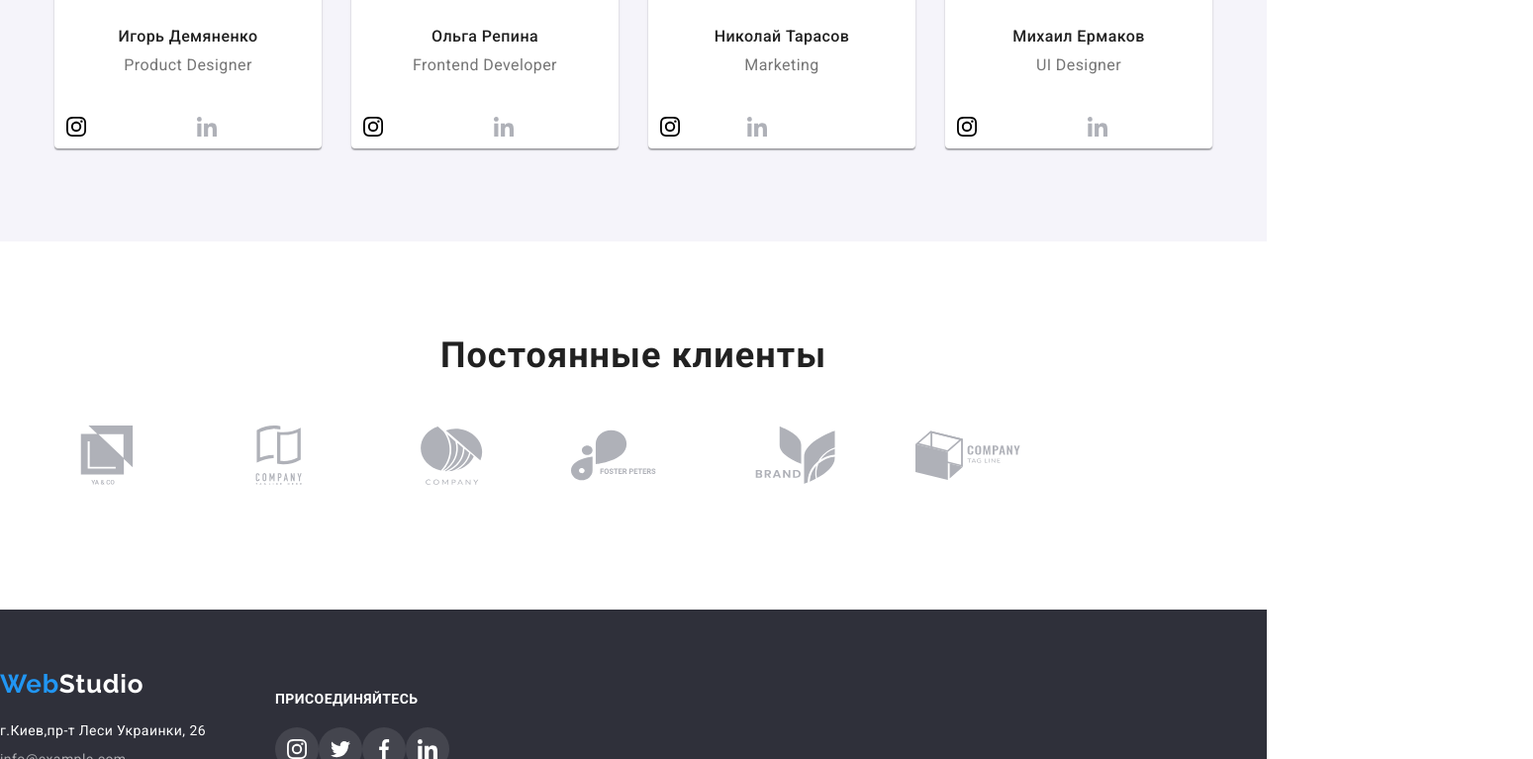
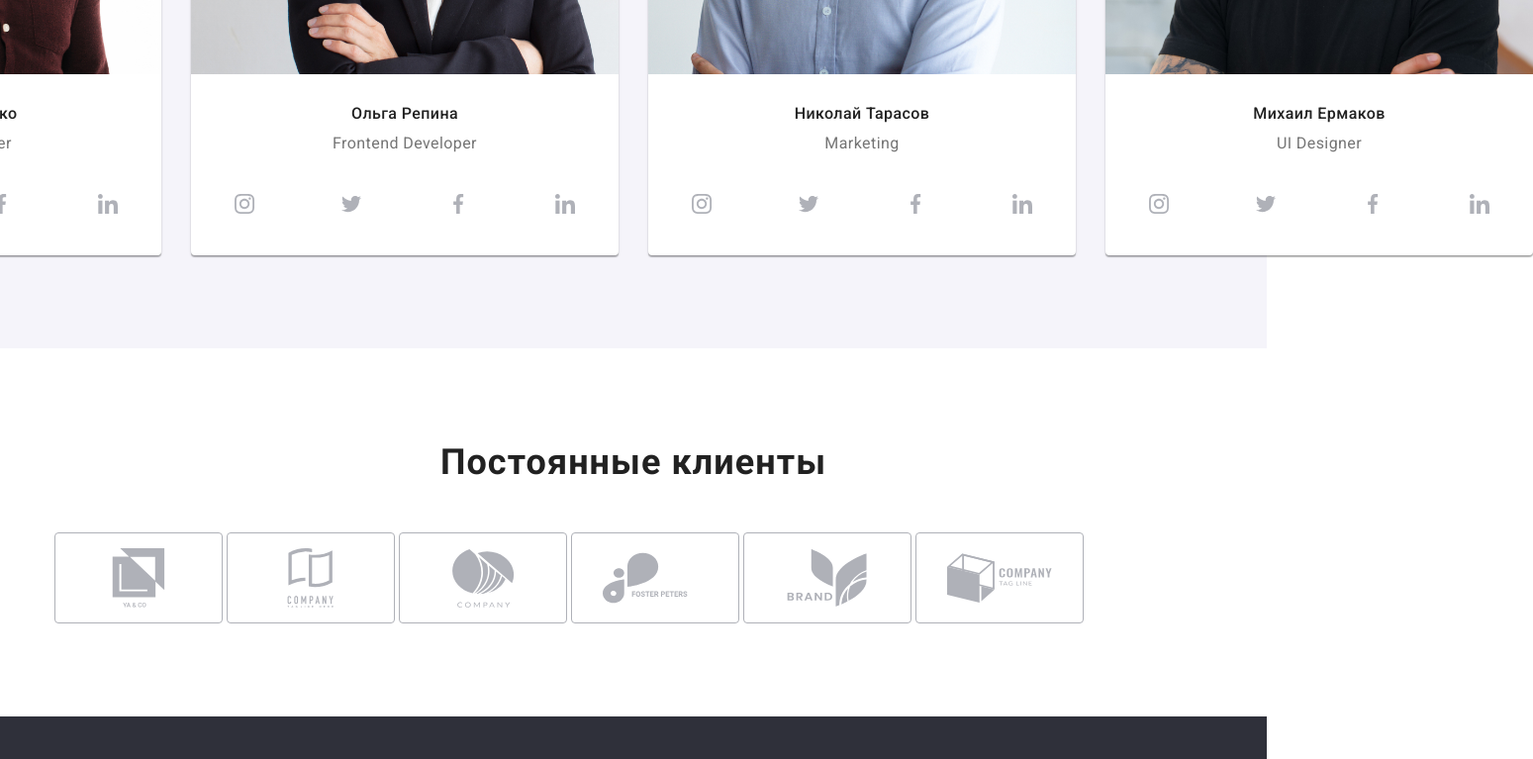
Before and after one commit to LenaCScheper/goit-markup-hw-04, a plain HTML site: page index.html in a window 1280 px wide. Shown: the part 2033-2800 px from the top of the page at 99% size, 1549 px wide, since content can reach past the window. Drawn offline with nearby package versions, Linux system fonts and the light colour scheme.

Commit message:
добавила бордер

```diff
--- a/css/style.css
+++ b/css/style.css
@@ -237,26 +237,21 @@ color: var(--accent-color);
 
  }
  .features{
-
     display: flex;
-
  }
  .features-item:not(:first-child){
-
      margin-left: 30px;
  }
- .features-item:before{
-     display: block;
-     content: "";
+ .icon-box{
+     display: flex;
      height: 120px;
      background-size:contain;
-     background-repeat:no-reapet;
-     background-position:center;
      background-color:#F5F4FA;
      margin-bottom: 30px;
-     background-image: linear-gradient( to right, rgba(47, 48, 58, 0,4,rgba(47, 48, 58, 0,4)))
-     url(./img/svg/sprite.svg#icon-envelope ) ;
-
+     justify-content: center;
+     align-content: center;
+     padding-top: 25px;
+     padding-bottom: 25px;
  }
 
  .features-title{
@@ -266,6 +261,7 @@ color: var(--accent-color);
      font-weight: 700;
      line-height: 1.14;
  }
+
 .features-description {
 
     color: var(--primary-text-color);
@@ -316,20 +312,27 @@ color: var(--accent-color);
     margin-top: 10px;
 }
 .network{
-    display: flex;
-
+  display: flex;
+}
+.network-item{
+    display: inline-block;
 }
 .network-list{
-    display:inline-flex;
+    display: inline-flex;
     align-items: center;
     justify-content: center;
-    text-align: center;
     width: 44px;
     height: 44px;
    border-radius: 50%;
-   padding: 10px;
-   background-color: var(--primary-bg-color);
-
+   text-align: center;
+   margin-bottom: 30px;
+   margin-right: 22px;
+}
+.network-list:first-child{
+    margin-left: 32px;
+}
+.network-list:last-child{
+    margin-right: 32px;
 }
 .connect-network-list{
     display:inline-flex;
@@ -344,14 +347,13 @@ color: var(--accent-color);
 }
  .icon-instagram, .icon-twitter, .icon-facebook, .icon-linkedin{
 
-    fill: #AFB1B8;
+    fill: currentColor
 }
 .network-list:hover{
-
     background-color: var(--accent-color);
    fill: var(--primary-bg-color);
 }
-.icon-instagram, .icon-twitter, .icon-facebook, .icon-linkedin:hover{
+.icon-instagram:hover, .icon-twitter:hover, .icon-facebook:hover, .icon-linkedin:hover{
     fill: var(--primary-bg-color)
 }
 .clients{
@@ -364,28 +366,29 @@ color: var(--accent-color);
     margin-bottom: 50px;
 }
 .clients-list{
-
    display: inline-flex;
 }
 .clients-example{
-    margin-right: 30px;
-    border: solid 1 px #AFB1B8;
+    display: flex;
+    border:1px solid  #AFB1B8;
     border-radius: 4px;
-    box-sizing: border-box;
     justify-content: center;
     width: 170px;
     height: 92px;
     align-items: center;
-    padding: 0;
+    margin-right: 30px;
+
+}
+.clients-icon{
+    fill: #AFB1B8;
+    justify-content: center;
+    align-content: center;
+}
+.clients-icon:hover{
+    fill: var(--accent-color);
 }
 
-.clients-icon{
-
-    fill: #AFB1B8;
-
-}
-.clients-example:hover .clients-icon{
-    border-color: var(--accent-color);
+.clients-example:hover{
     fill: var(--accent-color);
 }
 .clients-example:last-child{
@@ -462,7 +465,7 @@ margin-bottom: 9px;
     fill: var(--primary-bg-color);
 }
 .connect-network-list{
-    display:inline-flex;
+    display:flex;
     justify-content: center;
     align-items: center;
     border-radius: 50%;
--- a/index.html
+++ b/index.html
@@ -35,7 +35,7 @@ rel="stylesheet"
 
                  <li class="contact-nav-item">
                      <a class="contact-nav-title"href="tel:+380961111111" >
-                    <svg class="icon-vector" width="16" height="12">
+                    <svg class="icon-vector" width="10" height="16">
                         <use href="./img/svg/sprite.svg#icon-Vector"></use>>
                     </svg>
                         +38 (096) 111-11-11</a></li>
@@ -57,28 +57,42 @@ rel="stylesheet"
         <section class="section">
          <div class="container">
         <h2 class="visually-hidden">Особенности</h2>
-        <div class="icon-box">
-            <svg class="icon-antenna-1" width="70" height="70">
 
-            </svg>
-        </div>
 
             <ul class="features">
-
                 <li  class="features-item">
+                    <div class="icon-box">
+                        <svg class="icon-antenna" width="70" height="70">
+                        <use href="./img/svg/symbol-defs.svg#icon-antenna-1"></use>
+                        </svg>
+                    </div>
                     <h3 class="features-title" >ВНИМАНИЕ К ДЕТАЛЯМ</h3>
                     <p class="features-description">Идейные соображения, а также начало повседневной работы по формированию позиции</p>
                 </li >
-
                 <li class="features-item">
+                    <div class="icon-box">
+                        <svg class="icon-diagram-1" width="70" height="70">
+                        <use href="./img/svg/symbol-defs.svg#icon-diagram-1"></use>
+                        </svg>
+                    </div>
                     <h3 class="features-title">ПУНКТУАЛЬНОСТЬ</h3>
                     <p class="features-description">Задача организации, в особенности же рамки и место обучения кадров влечет за собой</p>
                 </li>
                 <li  class="features-item">
+                    <div class="icon-box">
+                        <svg class="icon-clock" width="70" height="70">
+                        <use href="./img/svg/symbol-defs.svg#icon-clock-1"></use>
+                        </svg>
+                    </div>
                     <h3 class="features-title">ПЛАНИРОВАНИЕ</h3>
                     <p class="features-description">Равным образом консультация с широким активом в значительной степени обуславливает</p>
                 </li>
                 <li  class="features-item">
+                    <div class="icon-box">
+                        <svg class="icon-astronaut" width="70" height="70">
+                        <use href="./img/svg/symbol-defs.svg#icon-astronaut-1"></use>
+                        </svg>
+                    </div>
                     <h3 class="features-title">СОВРЕМЕННЫЕ ТЕХНОЛОГИИ</h3>
                     <p class="features-description">Значимость этих проблем настолько очевидна, что реализация плановых заданий</p>
                 </li>
@@ -107,31 +121,31 @@ rel="stylesheet"
                     <div class="comands-info"> <h3 class="comands-title-workers"> Игорь Демяненко</h3>
                      <p class="comands-title-proffesion">Product Designer</p></div>
                 <ul class="network">
-                    <li>
-                        <a href="" class="network-list">
+                    <li class="network-item">
+                        <a class="network-list" href="" >
                             <svg class="icon-instargam" width="20" height="20">
-                                <use href="./img/svg/sprite.svg#icon-instagram-2"></use>
+                                <use href="./img/svg/symbol-defs.svg#icon-instagram-2"></use>
                             </svg>
                         </a>
                     </li>
-                    <li>
-                        <a href="" class="network-list">
+                    <li class="network-item">
+                        <a class="network-list" href="">
                             <svg class="icon-twitter" width="20" height="20">
-                                <use href="./img/svg/sprite.svg#icon-twitter-1 "></use>
+                                <use href="./img/svg/symbol-defs.svg#icon-twitter-1 "></use>
                             </svg>
                         </a>
                     </li>
-                    <li>
-                        <a href="" class="network-list">
+                    <li class="network-item">
+                        <a class="network-list"href="">
                             <svg class="icon-facebook" width="20" height="20">
-                                <use href="./img/svg/sprite.svg#icon-facebook-1 "></use>
+                                <use href="./img/svg/symbol-defs.svg#icon-facebook-1 "></use>
                             </svg>
                         </a>
                     </li>
-                    <li>
-                        <a href="" class="network-list">
+                    <li class="network-item">
+                        <a class="network-list" href="">
                             <svg class="icon-linkedin" width="20" height="20">
-                                <use href="./img/svg/sprite.svg#icon-linkedin-1 "></use>
+                                <use href="./img/svg/symbol-defs.svg#icon-linkedin-1 "></use>
                             </svg>
                         </a>
                     </li>
@@ -142,31 +156,31 @@ rel="stylesheet"
                     <div class="comands-info"><h3 class="comands-title-workers">Ольга Репина</h3>
                       <p class="comands-title-proffesion">Frontend Developer</p></div>
                       <ul class="network">
-                        <li>
+                        <li class="network-item">
                             <a href="" class="network-list">
                                 <svg class="icon-instargam" width="20" height="20">
-                                    <use href="./img/svg/sprite.svg#icon-instagram-2"></use>
+                                    <use href="./img/svg/symbol-defs.svg#icon-instagram-2"></use>
                                 </svg>
                             </a>
                         </li>
-                        <li>
+                        <li class="network-item">
                             <a href="" class="network-list">
                                 <svg class="icon-twitter" width="20" height="20">
-                                    <use href="./img/svg/sprite.svg#icon-twitter-1 "></use>
+                                    <use href="./img/svg/symbol-defs.svg#icon-twitter-1 "></use>
                                 </svg>
                             </a>
                         </li>
-                        <li>
+                        <li class="network-item">
                             <a href="" class="network-list">
                                 <svg class="icon-facebook" width="20" height="20">
-                                    <use href="./img/svg/sprite.svg#icon-facebook-1 "></use>
+                                    <use href="./img/svg/symbol-defs.svg#icon-facebook-1 "></use>
                                 </svg>
                             </a>
                         </li>
-                        <li>
+                        <li class="network-item">
                             <a href="" class="network-list">
                                 <svg class="icon-linkedin" width="20" height="20">
-                                    <use href="./img/svg/sprite.svg#icon-linkedin-1 "></use>
+                                    <use href="./img/svg/symbol-defs.svg#icon-linkedin-1 "></use>
                                 </svg>
                             </a>
                         </li>
@@ -177,72 +191,71 @@ rel="stylesheet"
                     <div class="comands-info"><h3 class="comands-title-workers">Николай Тарасов</h3>
                     <p class="comands-title-proffesion">Marketing</p></div>
                     <ul class="network">
-                        <li>
+                        <li class="network-item">
                             <a href="" class="network-list">
                                 <svg class="icon-instargam" width="20" height="20">
-                                    <use href="./img/svg/sprite.svg#icon-instagram-2"></use>
+                                    <use href="./img/svg/symbol-defs.svg#icon-instagram-2"></use>
                                 </svg>
                             </a>
                         </li>
-                        <li>
+                        <li class="network-item">
                             <a href="" class="network-list">
-                                <svg class="icon-facebook" width="20" height="20">
-                                    <use href="./img/svg/sprite.svg#icon-facebook-1 "></use>
+                                <svg class="icon-twitter" width="20" height="20">
+                                    <use href="./img/svg/symbol-defs.svg#icon-twitter-1 "></use>
                                 </svg>
                             </a>
                         </li>
-                        <li>
+                        <li class="network-item">
                             <a href="" class="network-list">
-                                <svg class="icon-linkedin" width="20" height="20">
-                                    <use href="./img/svg/sprite.svg#icon-linkedin-1 "></use>
+                                <svg class="icon-facebook" width="20" height="20">
+                                    <use href="./img/svg/symbol-defs.svg#icon-facebook-1 "></use>
                                 </svg>
                             </a>
                         </li>
-                        <li>
+                        <li class="network-item">
                             <a href="" class="network-list">
-                                <svg class="icon-twitter" width="20" height="20">
-                                    <use href="./img/svg/sprite.svg#icon-twitter-1 "></use>
+                                <svg class="icon-linkedin" width="20" height="20">
+                                    <use href="./img/svg/symbol-defs.svg#icon-linkedin-1 "></use>
                                 </svg>
                             </a>
                         </li>
+
                         </ul>
                 </li>
                 <li class="comands-title-top"><img src="img/img (4).jpg" alt="дизайнер"width="270">
                     <div class="comands-info"><h3 class="comands-title-workers">Михаил Ермаков</h3>
                 <p class="comands-title-proffesion">UI Designer</p></div>
                 <ul class="network">
-                    <li>
+                    <li class="network-item">
                         <a href="" class="network-list">
                             <svg class="icon-instargam" width="20" height="20">
-                                <use href="./img/svg/sprite.svg#icon-instagram-2"></use>
+                                <use href="./img/svg/symbol-defs.svg#icon-instagram-2"></use>
                             </svg>
                         </a>
                     </li>
-                    <li>
+                    <li class="network-item">
                         <a href="" class="network-list">
                             <svg class="icon-twitter" width="20" height="20">
-                                <use href="./img/svg/sprite.svg#icon-twitter-1 "></use>
+                                <use href="./img/svg/symbol-defs.svg#icon-twitter-1 "></use>
                             </svg>
                         </a>
                     </li>
-                    <li>
+                    <li class="network-item">
                         <a href="" class="network-list">
                             <svg class="icon-facebook" width="20" height="20">
-                                <use href="./img/svg/sprite.svg#icon-facebook-1 "></use>
+                                <use href="./img/svg/symbol-defs.svg#icon-facebook-1 "></use>
                             </svg>
                         </a>
                     </li>
-                    <li>
+                    <li class="network-item">
                         <a href="" class="network-list">
                             <svg class="icon-linkedin" width="20" height="20">
-                                <use href="./img/svg/sprite.svg#icon-linkedin-1 "></use>
+                                <use href="./img/svg/symbol-defs.svg#icon-linkedin-1 "></use>
                             </svg>
                         </a>
                     </li>
                 </li>
                 </ul>
-
-
             </ul>
         </div>
         </section>
@@ -251,32 +264,32 @@ rel="stylesheet"
                 <h2 class="clients"> Постоянные клиенты</h2>
                 <ul class="clients-title">
                     <li class="clients-list">
-                        <a href=""class="clients-example"><svg class="clients-icon" width=106px height=60px>
+                        <a class="clients-example" href=""><svg class="clients-icon" width=106px height=60px>
                             <use href="./img/svg/sprite.svg#icon-group"></use>
                         </svg></a>
                     </li>
                     <li class="clients-list">
-                        <a href=""class="clients-example"><svg class="clients-icon" width=106px height=60px>
+                        <a class="clients-example"href=""><svg class="clients-icon" width=106px height=60px>
                             <use href="./img/svg/sprite.svg#icon-group-1"></use>
                         </svg></a>
                     </li>
                     <li class="clients-list">
-                        <a href=""class="clients-example"><svg class="clients-icon" width=106px height=60px>
+                        <a class="clients-example"href=""><svg class="clients-icon" width=106px height=60px>
                             <use href="./img/svg/sprite.svg#icon-Object"></use>
                         </svg></a>
                     </li>
                     <li class="clients-list">
-                        <a href="" class="clients-example"><svg class="clients-icon" width=106px height=60px>
+                        <a class="clients-example"href=""><svg class="clients-icon" width=106px height=60px>
                             <use href="./img/svg/sprite.svg#icon-group1"></use>
                         </svg></a>
                     </li>
                     <li class="clients-list">
-                        <a href=""class="clients-example"><svg class="clients-icon" width=106px height=60px>
+                        <a class="clients-example"href=""><svg class="clients-icon" width=106px height=60px>
                             <use href="./img/svg/sprite.svg#icon-group-3"></use>
                         </svg></a>
                     </li>
                     <li class="clients-list">
-                        <a href=""class="clients-example"><svg class="clients-icon" width=106px height=60px>
+                        <a class="clients-example"href=""><svg class="clients-icon" width=106px height=60px>
                             <use href="./img/svg/sprite.svg#icon-group-4"></use>
                         </svg></a>
                     </li>
@@ -308,7 +321,7 @@ rel="stylesheet"
                             </a>
                         </li>
                         <li>
-                            <a href="" class="connect-network-list">
+                            <a class="connect-network-list" href="">
                                 <svg class="icon-twitter-foot" width="20" height="20">
                                     <use href="./img/svg/sprite.svg#icon-twitter-1 "></use>
                                 </svg>
@@ -316,14 +329,14 @@ rel="stylesheet"
                         </li>
                         <li>
 
-                                <a href="" class="connect-network-list">
+                                <a class="connect-network-list"href="">
                                     <svg class="icon-facebook-foot" width="20" height="20">
                                         <use href="./img/svg/sprite.svg#icon-facebook-1 "></use>
                                     </svg>
                                 </a>
                             </li>
                             <li>
-                                <a href="" class="connect-network-list">
+                                <a class="connect-network-list" href="">
                                     <svg class="icon-linkedin-foot" width="20" height="20">
                                         <use href="./img/svg/sprite.svg#icon-linkedin-1 "></use>
                                     </svg>
```
